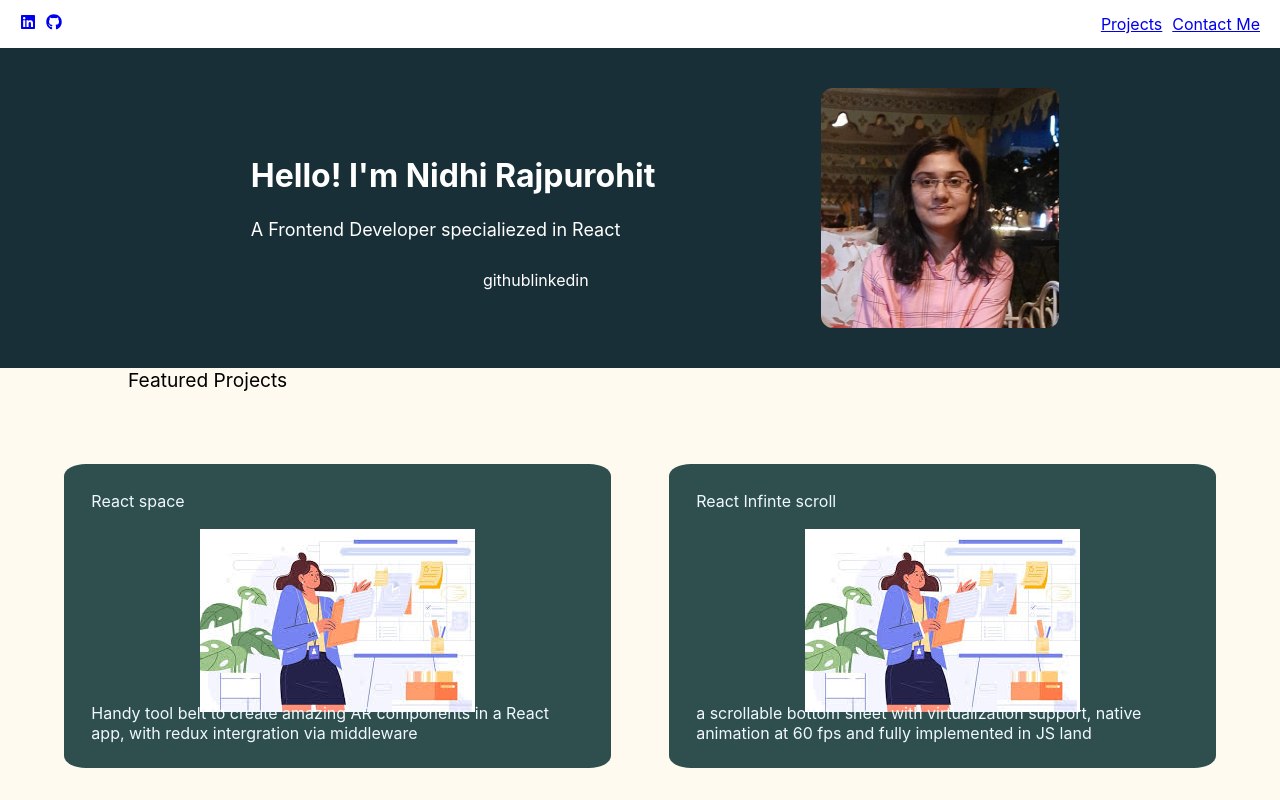
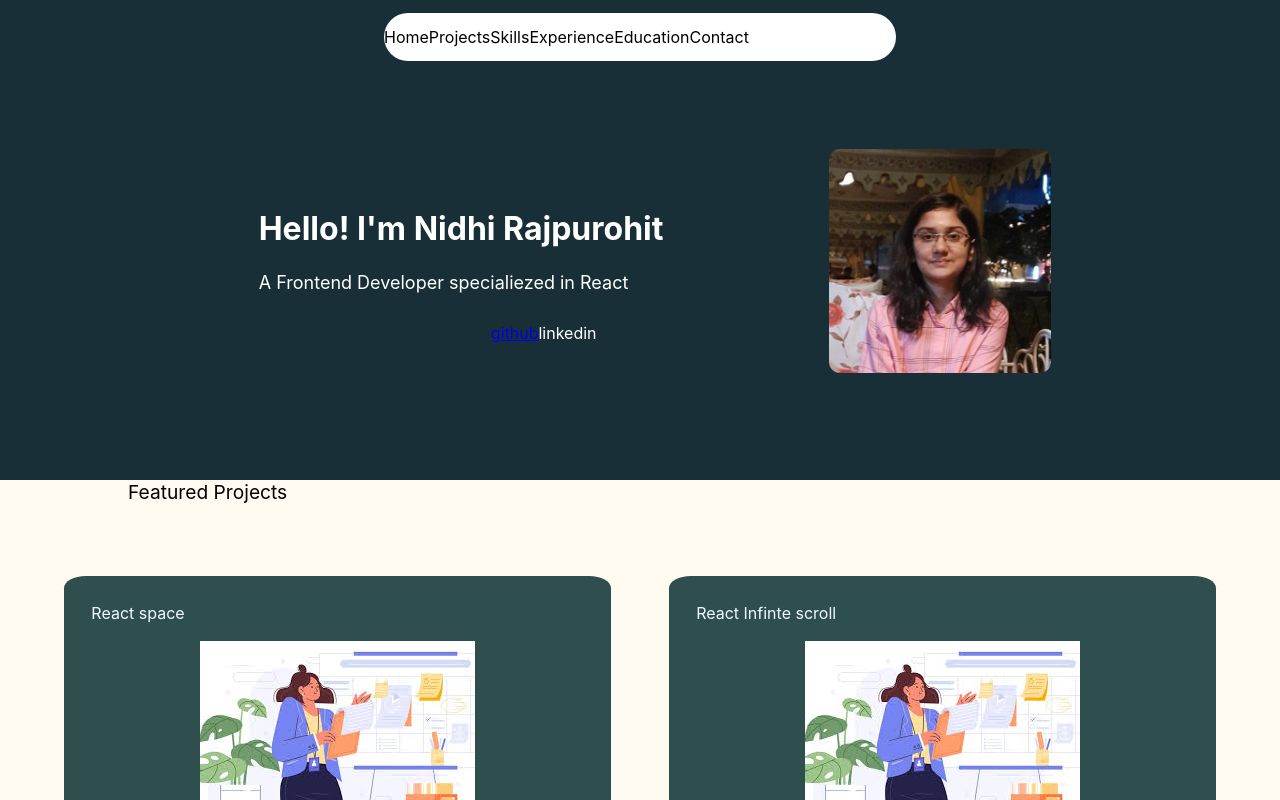
Before and after one commit to nidhxi24/Portfolio, a React (Create React App) app: page / in a window 1280 px wide. Shown: the top 800 px of the page. Built offline with nearby package versions, Linux system fonts and the light colour scheme.

Commit message:
2 commit

```diff
--- a/src/About.css
+++ b/src/About.css
@@ -1,16 +1,28 @@
+/* .MAin{
+    display: flex;
+    f
+} */
+
+.main{
+    display: flex;
+    flex-direction: column;
+    height: 60vh;
+    color: white;
+    background-color: rgb(25, 47, 56);
+}
 .about-main {
     display: flex;
     align-items: center;
-    height: 40vh;
+    /* height: 40vh; */
     justify-content: center;
     /* background-color: darkslategray; */
-    color: white;
-    background-color: rgb(25, 47, 56);
+    /* color: white; */
+    /* background-color: rgb(25, 47, 56); */
 }
 
 .profile {
     display: flex;
-    height: 30vh;
+    height: 28vh;
 }
 
 .profile img {
--- a/src/About.js
+++ b/src/About.js
@@ -1,8 +1,11 @@
 import './About.css'
+import Navbar from './Navbar';
 import profile from './img.jpeg';
 function About() {
     return (
 
+        <div className='main'>
+            <Navbar />
             <div className='about-main'>
 
                 <div className='about'>
@@ -15,7 +18,10 @@ function About() {
                         specialiezed in React
                     </div>
                     <div className='about-button'>
-                    <div>github</div>
+                        <div>
+                            <a href='https:/github.com'>github</a>
+                        </div>
+
                         <div>linkedin</div>
                     </div>
                 </div>
@@ -31,6 +37,7 @@ function About() {
 
 
             </div>
+        </div>
     );
 }
 export default About;
--- a/src/App.css
+++ b/src/App.css
@@ -9,5 +9,6 @@
     display: block;
     justify-content: center;
     align-items: center;
-    color: aliceblue;
+    background-color: white;
+    /* color: aliceblue; */
   }
--- a/src/App.js
+++ b/src/App.js
@@ -7,7 +7,7 @@ import './App.css';
 function App() {
   return (
     < >
-      <Navbar/>
+      {/* <Navbar/> */}
       <About/>
       <Project/>
       <ContactMe/>
--- a/src/Navbar.css
+++ b/src/Navbar.css
@@ -1,16 +1,21 @@
 .nav-main {
     display: flex;
     height: 6vh;
+
+    background-color: white;
+    color: black;
     align-items: center;
-    color: rgb(25, 47, 56);
-    background-color: white;
-    padding: 0 20px; /* Add padding to the left and right */
+    justify-content: center;
+    margin-left: 30%;
+    margin-right: 30%;
+    margin-top: 1%;
+    border-radius: 1.75em;
     justify-content: space-between;
 }
 
-.left-icon, .right-icon {
-    height: 100%;
-    display: flex; /* Add display flex */
-    align-items: center; /* Center the icons vertically */
-    gap: 10px; /* Add some space between the icons */
+.nav-box{
+    display: flex;
+    justify-content: space-between;
+
+
 }
--- a/src/Navbar.js
+++ b/src/Navbar.js
@@ -7,23 +7,14 @@ import Project from './Projects';
 function Navbar() {
     return (
         <div className="nav-main">
-            <div className='left-icon'>
-                <a href="https://www.linkedin.com/"><FaLinkedin /></a>
-                <a href="https://github.com/"><FaGithub /></a>
-            </div>
+            <div className='nav-box'>
 
-            <div className='right-icon'>
-
-                {/* <Routes>
-
-                    <Route path = "/project" element = {<Project/>}></Route>
-
-                    <Route path = "/contact" element = {<ContactMe/>}></Route> */}
-                <a href="/projects">Projects</a>
-
-                <a href="/contact">Contact Me</a>
-
-                {/* </Routes> */}
+                <div>Home</div>
+                <div>Projects</div>
+                <div>Skills</div>
+                <div>Experience</div>
+                <div>Education</div>
+                <div>Contact</div>
 
             </div>
         </div>
```
Lines whose indentation alone changed are shown as unchanged.
